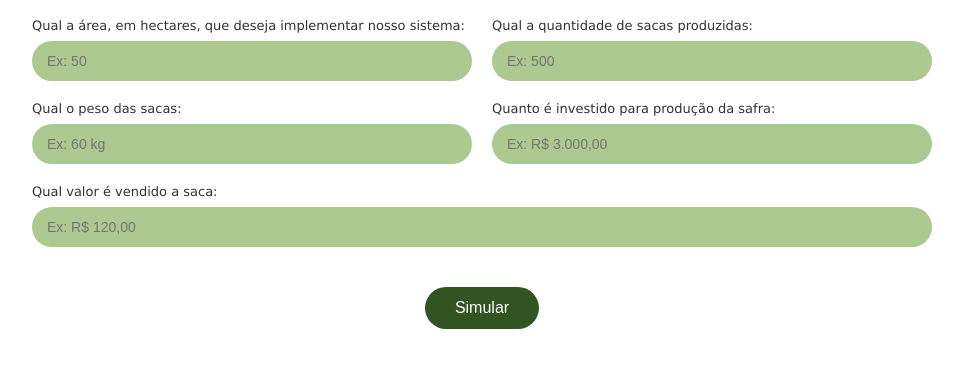
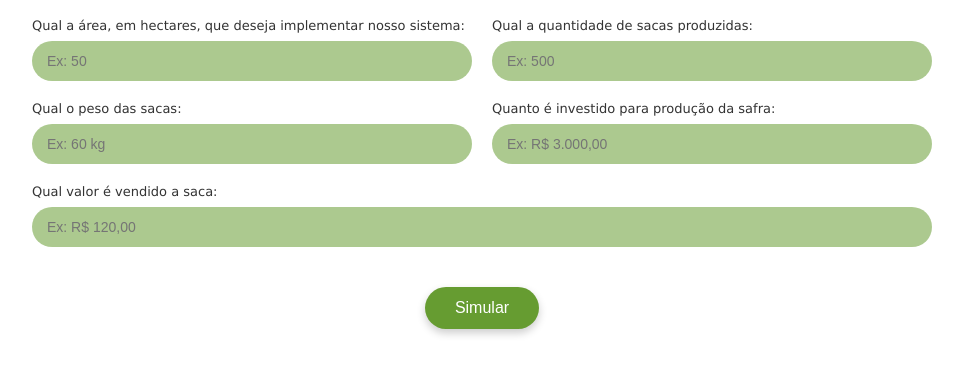
Before and after one commit to AgroSense-SPRINT-2/Entregaveis-Sprint, a plain HTML site: page Site Estatico - Algoritmos/Institucional/Simulador/simulador.html in a window 1280 px wide. In both pictures the pointer is over the button "Simular". Shown: the part 270-644 px from the top of the page, without its empty margins (158-1121 px from the left). Drawn offline with Linux system fonts and the light colour scheme.

Commit message:
Adicionando onhover para botão

```diff
--- a/Site Estatico - Algoritmos/Institucional/Simulador/simulador.css
+++ b/Site Estatico - Algoritmos/Institucional/Simulador/simulador.css
@@ -102,3 +102,8 @@ body {
     border-radius: 25px;
     font-size: 16px;
   }
+  .botao:hover button {
+    background-color: #669c31;
+    color: white;
+    box-shadow: 0px 4px 8px rgba(0, 0, 0, 0.2);
+  }
```
